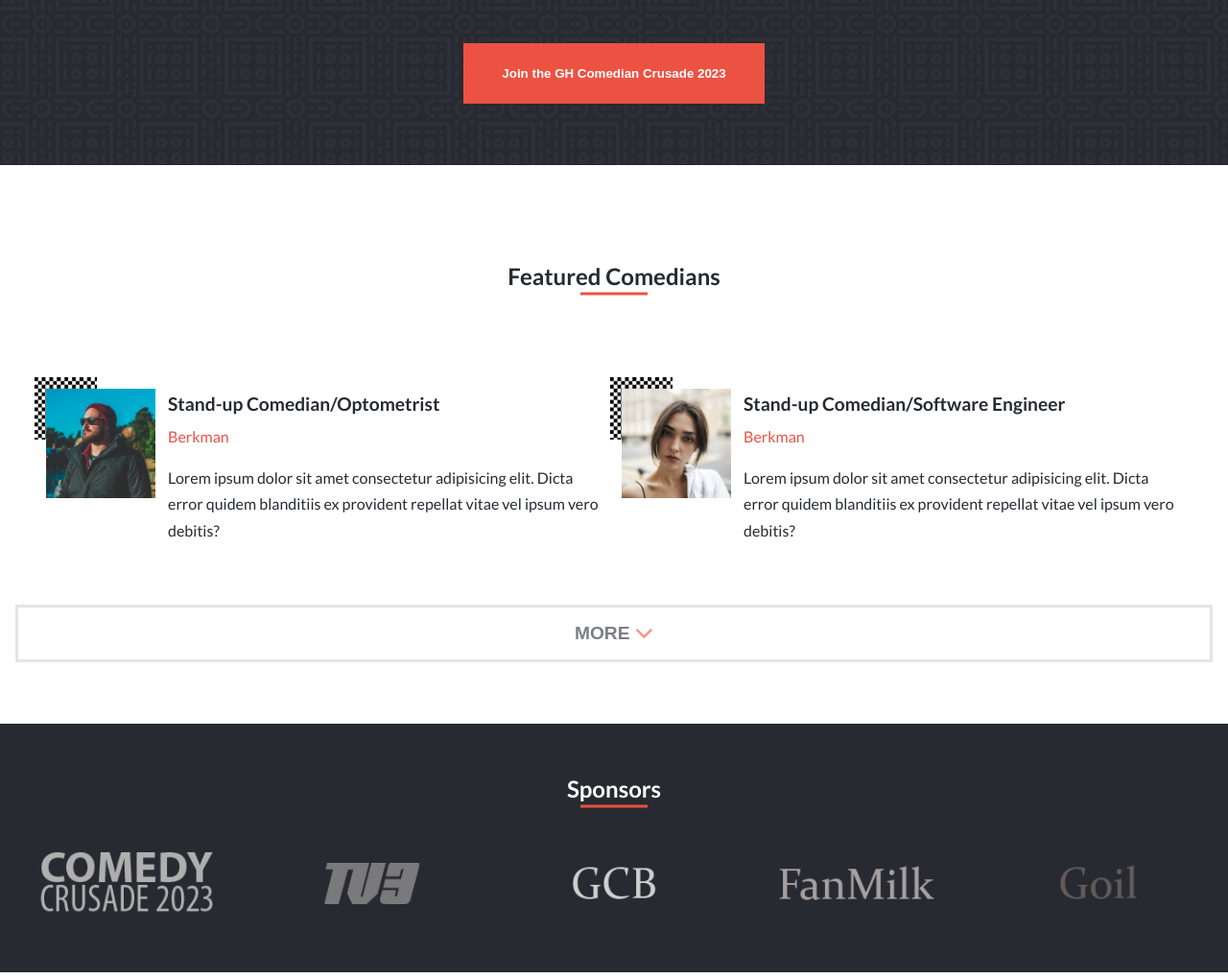
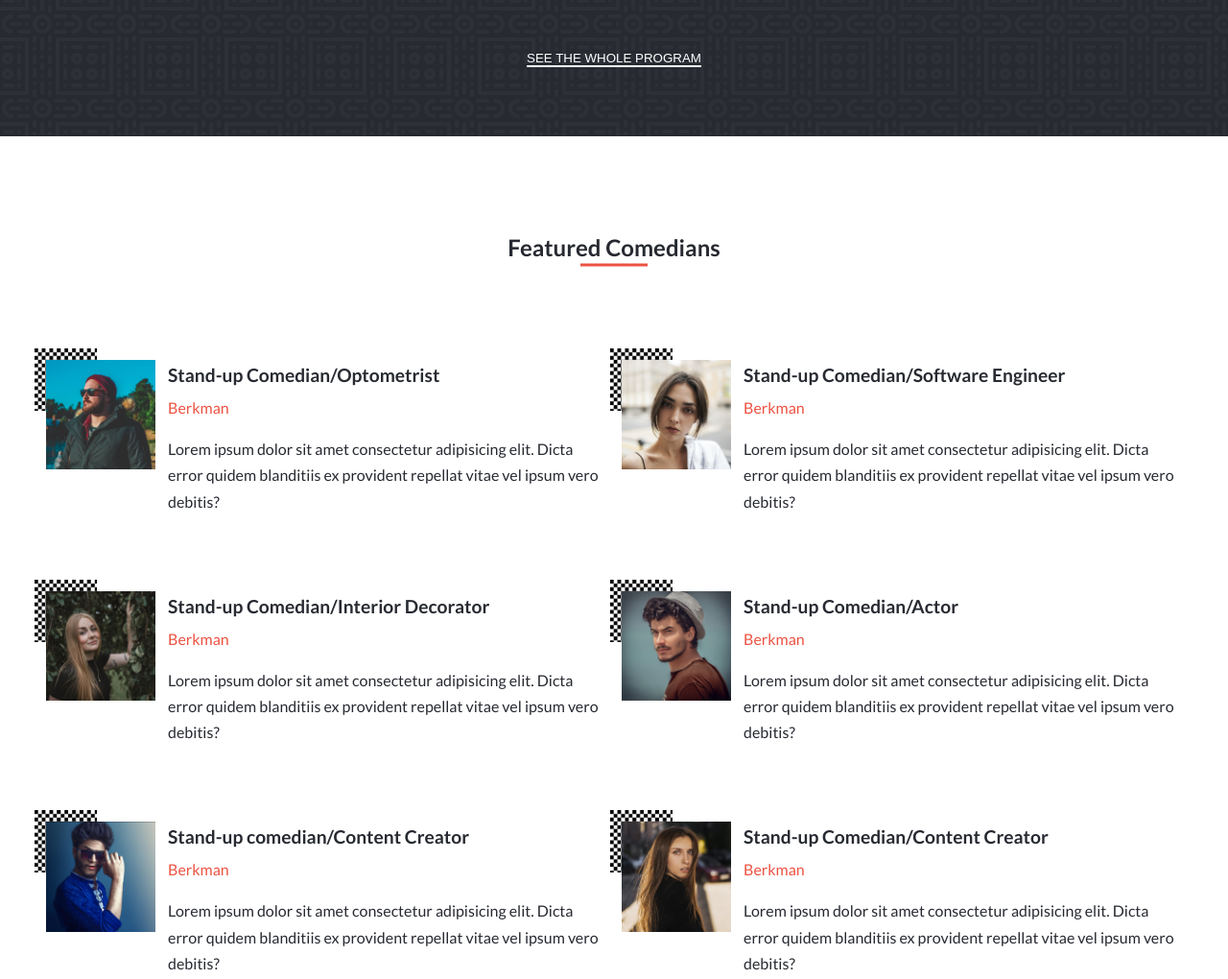
Before and after one commit to dselasea/comedy-crusade, a website with bundled scripts: page index.html in a window 1280 px wide. Shown: the part 1331-2351 px from the top of the page at 96% size. Built offline with nearby package versions, Linux system fonts and the light colour scheme; files whose address does not match are found by name.

Commit message:
feat: Add external js file for data

```diff
--- a/css/about.css
+++ b/css/about.css
@@ -92,7 +92,7 @@
   content: '';
   position: absolute;
   width: 100%;
-  height: 100%;
+  height: 99%;
   top: 0;
   left: 0;
   opacity: 0.9;
--- a/css/style.css
+++ b/css/style.css
@@ -235,8 +235,19 @@
   opacity: 0.8;
 }
 
-.program .program__link {
-  display: block;
+.program .program__btn--link {
+  display: none;
+  margin: 3.5rem 0;
+  background: transparent;
+  border: 0;
+  color: var(--white);
+  cursor: pointer;
+  transition: 0.5s;
+  border-bottom: 2px solid var(--white);
+}
+
+.program .program__btn--link:hover {
+  border-bottom: 2px solid transparent;
 }
 /* End of Main Section Program */
 
@@ -382,6 +393,14 @@
     grid-template-columns: repeat(5, 1fr);
   }
 
+  .program .program__btn {
+    display: none;
+  }
+
+  .program .program__btn--link {
+    display: inline-block;
+  }
+
   .program .programs {
     grid-template-columns: 1fr;
     text-align: center
--- a/index.html
+++ b/index.html
@@ -74,6 +74,9 @@
         <button class="program__btn">
           Join the GH Comedian Crusade 2023
         </button>
+        <button class="program__btn--link">
+          SEE THE WHOLE PROGRAM
+        </button>
       </div>
     </section>
     <!-- End of Program -->
@@ -125,6 +128,6 @@
     </div>
   </footer>
   <!-- End of Footer -->
-  <script src="./js/script.js"></script>
+  <script type="module" src="./js/script.js"></script>
 </body>
 </html>
--- a/js/data.js
+++ b/js/data.js
@@ -1,28 +1,76 @@
-const program = [
+// Program Array
+export const program = [
   {
-    img: '',
-    title: 'Lecture',
+    icon: '<i class="fa-solid fa-blog fa-2x"></i>',
+    title: 'Blogging',
+    description: 'Come and see different media houses and blogger blogging about the event.'
+  },
+  {
+    icon: '<i class="fa-solid fa-chess-rook fa-2x"></i>',
+    title: 'Strategy',
+    description: 'Various stragegies have been implemented to make sure this first edition is a success.'
+  },
+  {
+    icon: '<i class="fa-solid fa-cart-shopping fa-2x"></i>',
+    title: 'Marketing',
+    description: 'Effective strategies have been used to draw attention to the public to create awareness.'
+  },
+  {
+    icon: '<i class="fa-brands fa-adversal fa-2x"></i>',
+    title: 'Adversing',
+    description: 'Different platforms such as tiktok, facebook, YouTube are being used to spread the word.'
+  },
+  {
+    icon: '<i class="fa-solid fa-globe fa-2x"></i>',
+    title: 'Websites',
+    description: 'Currently this is the official websites for the event. Other affiliate website will be shared.'
+  },
+
+];
+
+// Speakers Array
+export const speakers = [
+  {
+    img: './images/speaker-1.jpg',
+    chessImg: './images/speaker-back.png',
+    speaker: 'OB Amponsah',
+    title: 'Stand-up Comedian/Optometrist',
     description: 'Listen to the speakers from various countries about the messages of sharing and opening.'
   },
   {
-    img: '',
-    title: 'CC Exhibition',
+    img: './images/speaker-2.jpg',
+    chessImg: './images/speaker-back.png',
+    speaker: 'Khemikal',
+    title: 'Stand-up Comedian/Software Engineer',
     description: 'Listen to the speakers from various countries about the messages of sharing and opening.'
   },
   {
-    img: '',
-    title: 'Forum',
+    img: './images/speaker-3.jpg',
+    chessImg: './images/speaker-back.png',
+    speaker: 'Lekzy De Comic',
+    title: 'Stand-up Comedian/Interior Decorator',
     description: 'Listen to the speakers from various countries about the messages of sharing and opening.'
   },
   {
-    img: '',
-    title: 'Workshop',
+    img: './images/speaker-4.jpg',
+    chessImg: './images/speaker-back.png',
+    speaker: 'DKB',
+    title: 'Stand-up Comedian/Actor',
     description: 'Listen to the speakers from various countries about the messages of sharing and opening.'
   },
   {
-    img: '',
-    title: 'CC Ignite',
+    img: './images/speaker-5.jpg',
+    chessImg: './images/speaker-back.png',
+    speaker: 'Putogo',
+    title: 'Stand-up comedian/Content Creator',
+    description: 'Listen to the speakers from various countries about the messages of sharing and opening.'
+  },
+  {
+    img: './images/speaker-6.jpg',
+    chessImg: './images/speaker-back.png',
+    speaker: 'MJ the Comedian',
+    title: 'Stand-up Comedian/Content Creator',
     description: 'Listen to the speakers from various countries about the messages of sharing and opening.'
   },
 
-]
+];
--- a/js/script.js
+++ b/js/script.js
@@ -1,93 +1,19 @@
+// imports
+import { program, speakers } from './data.js';
+
 // Select HTML Elements
 const menu = document.querySelector('.menu__logo--hamburger');
 const body = document.querySelector('body');
 const menuLink = document.querySelector('.menu__link');
 const moreBtn = document.querySelector('.speaker__btn');
-
 let programContent = document.querySelector('.program__content');
 let speakerContent = document.querySelector('.speaker__content');
 
+// Declare variables
+let htmlContent = '';
+let htmlSpeakerContent = '';
 menu.addEventListener('click', openMenu);
 
-// Program Array
-const program = [
-  {
-    icon: '<i class="fa-solid fa-blog fa-2x"></i>',
-    title: 'Blogging',
-    description: 'Come and see different media houses and blogger blogging about the event.'
-  },
-  {
-    icon: '<i class="fa-solid fa-chess-rook fa-2x"></i>',
-    title: 'Strategy',
-    description: 'Various stragegies have been implemented to make sure this first edition is a success.'
-  },
-  {
-    icon: '<i class="fa-solid fa-cart-shopping fa-2x"></i>',
-    title: 'Marketing',
-    description: 'Effective strategies have been used to draw attention to the public to create awareness.'
-  },
-  {
-    icon: '<i class="fa-brands fa-adversal fa-2x"></i>',
-    title: 'Adversing',
-    description: 'Different platforms such as tiktok, facebook, YouTube are being used to spread the word.'
-  },
-  {
-    icon: '<i class="fa-solid fa-globe fa-2x"></i>',
-    title: 'Websites',
-    description: 'Currently this is the official websites for the event. Other affiliate website will be shared.'
-  },
-
-];
-
-// Speakers Array
-const speakers = [
-  {
-    img: './images/speaker-1.jpg',
-    chessImg: './images/speaker-back.png',
-    speaker: 'OB Amponsah',
-    title: 'Stand-up Comedian/Optometrist',
-    description: 'Listen to the speakers from various countries about the messages of sharing and opening.'
-  },
-  {
-    img: './images/speaker-2.jpg',
-    chessImg: './images/speaker-back.png',
-    speaker: 'Khemikal',
-    title: 'Stand-up Comedian/Software Engineer',
-    description: 'Listen to the speakers from various countries about the messages of sharing and opening.'
-  },
-  {
-    img: './images/speaker-3.jpg',
-    chessImg: './images/speaker-back.png',
-    speaker: 'Lekzy De Comic',
-    title: 'Stand-up Comedian/Interior Decorator',
-    description: 'Listen to the speakers from various countries about the messages of sharing and opening.'
-  },
-  {
-    img: './images/speaker-4.jpg',
-    chessImg: './images/speaker-back.png',
-    speaker: 'DKB',
-    title: 'Stand-up Comedian/Actor',
-    description: 'Listen to the speakers from various countries about the messages of sharing and opening.'
-  },
-  {
-    img: './images/speaker-5.jpg',
-    chessImg: './images/speaker-back.png',
-    speaker: 'Putogo',
-    title: 'Stand-up comedian/Content Creator',
-    description: 'Listen to the speakers from various countries about the messages of sharing and opening.'
-  },
-  {
-    img: './images/speaker-6.jpg',
-    chessImg: './images/speaker-back.png',
-    speaker: 'MJ the Comedian',
-    title: 'Stand-up Comedian/Content Creator',
-    description: 'Listen to the speakers from various countries about the messages of sharing and opening.'
-  },
-
-];
-
-let htmlContent = '';
-let htmlSpeakerContent = '';
 
 // Display Programs
 for(let i = 0; i < program.length; i += 1){
@@ -102,6 +28,7 @@ for(let i = 0; i < program.length; i += 1){
 
 // Speakers
 window.addEventListener('load', function() {
+if(window.innerWidth < 768){
   for(let i = 0; i < speakers.length - 4; i += 1){
     htmlSpeakerContent += `
     <div class="speaker__container">
@@ -116,6 +43,24 @@ for(let i = 0; i < speakers.length - 4; i += 1){
         </div>
     </div>`;
     speakerContent.innerHTML = htmlSpeakerContent;
+  }
+}else{
+  for(let i = 0; i < speakers.length; i += 1){
+    htmlSpeakerContent += `
+    <div class="speaker__container">
+        <div class="speaker__content--img">
+        <img src='${speakers[i].chessImg}' alt="Chess Background" class="speaker__chess">
+        <img src='${speakers[i].img}' alt="Speaker Images" class="speaker__person">
+        </div>
+        <div class="speaker__content--main">
+          <h2 class="speaker__content--name">${speakers[i].title}</h2>
+          <p class="speaker__content--title">Berkman</p>
+          <p class="speaker__content--description">Lorem ipsum dolor sit amet consectetur adipisicing elit. Dicta error quidem blanditiis ex provident repellat vitae vel ipsum vero debitis?</p>
+        </div>
+    </div>`;
+    speakerContent.innerHTML = htmlSpeakerContent;
+    moreBtn.style.display = 'none';
+  }
 }
 });
 
```
Lines whose indentation alone changed are shown as unchanged.
